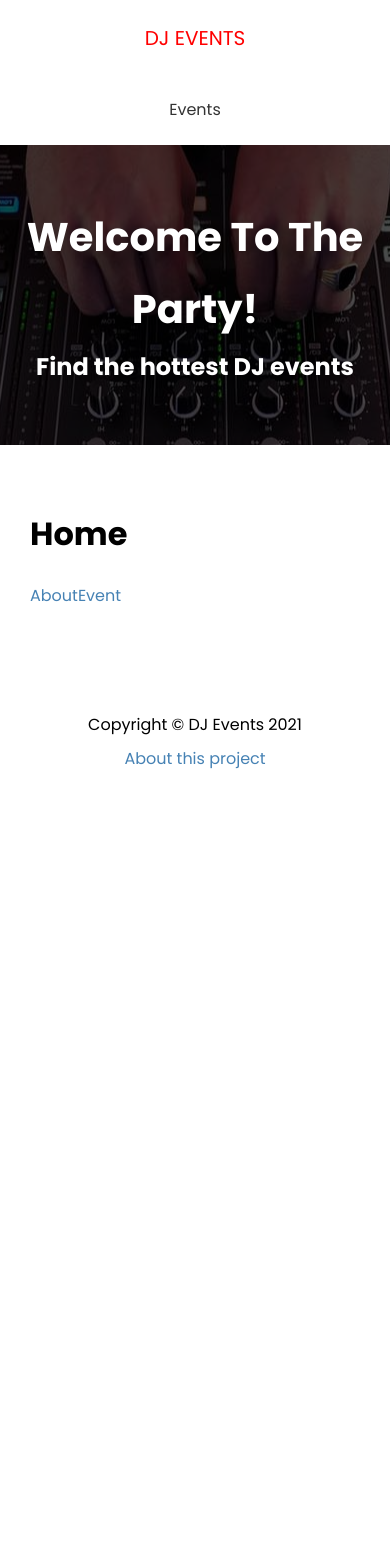
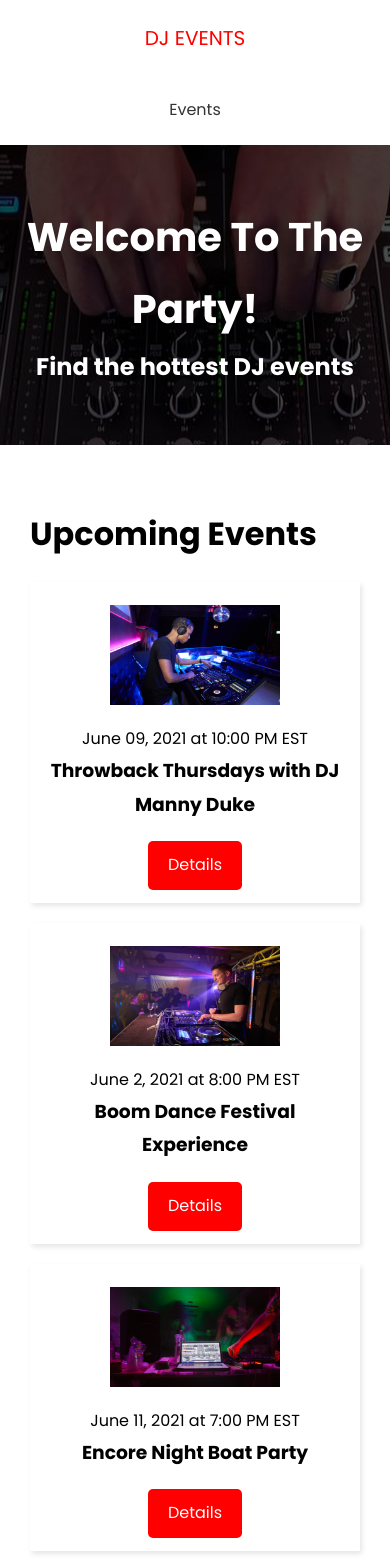
Before and after one commit to josephe44/dj-event-app, a Next.js app: page / in a window 390 px wide. Shown: the top 1568 px of the page. Before the commit the page ends 844 px from the top, so only its background shows below. Built offline with nearby package versions, Linux system fonts and the light colour scheme; no server answers.

Commit message:
display event from api wuth getStaticProps

```diff
--- /dev/null
+++ b/components/EventItem.js
@@ -0,0 +1,30 @@
+import React from "react";
+import Link from "next/link";
+import Image from "next/image";
+import styles from "@/styles/EventItem.module.css";
+
+export default function EventItem({ evt }) {
+  return (
+    <div className={styles.event}>
+      <div className={styles.img}>
+        <Image
+          src={evt.image ? evt.image : "/images/event-default.png"}
+          width={170}
+          height={100}
+          alt={evt.name}
+        />
+      </div>
+      <div className={styles.info}>
+        <span>
+          {evt.date} at {evt.time}
+        </span>
+        <h3>{evt.name}</h3>
+      </div>
+      <div className={styles.link}>
+        <Link href={`/events/${evt.slug}`}>
+          <span className="btn">Details</span>
+        </Link>
+      </div>
+    </div>
+  );
+}
--- a/pages/index.js
+++ b/pages/index.js
@@ -1,13 +1,21 @@
 import Link from "next/link";
 import Layout from "@/components/Layout";
+import EventItem from "@/components/EventItem";
 import { API_URL } from "@/config/index";
 
 export default function Home({ events }) {
   return (
     <Layout>
-      <h1>Home</h1>
-      <Link href="/about">About</Link>
-      <Link href="/events">Event</Link>
+      <h1>Upcoming Events</h1>
+      {events.length === 0 && <h3>No events to show</h3>}
+      {events.map((evt) => (
+        <EventItem key={evt.id} evt={evt} />
+      ))}
+      {events.length > 0 && (
+        <Link href="/events">
+          <span className="btn-secondary">View All Events</span>
+        </Link>
+      )}
     </Layout>
   );
 }
@@ -17,7 +25,7 @@
   const events = await res.json();
 
   return {
-    props: { events },
+    props: { events: events.slice(0, 3) },
     revalidate: 1,
   };
 }
--- /dev/null
+++ b/styles/EventItem.module.css
@@ -0,0 +1,28 @@
+.event {
+  display: flex;
+  justify-content: space-between;
+  align-items: center;
+  margin: 20px 0;
+  padding: 13px;
+  box-shadow: 2px 3px 5px rgba(0, 0, 0, 0.1);
+}
+
+.img {
+  flex: 1;
+  margin: 10px;
+}
+
+.info {
+  flex: 2;
+}
+
+@media (max-width: 600px) {
+  .event {
+    flex-direction: column;
+    text-align: center;
+  }
+
+  .info {
+    margin-bottom: 20px;
+  }
+}
```
Also changed, not shown: pages/events/index.js (+19 -4 lines).
